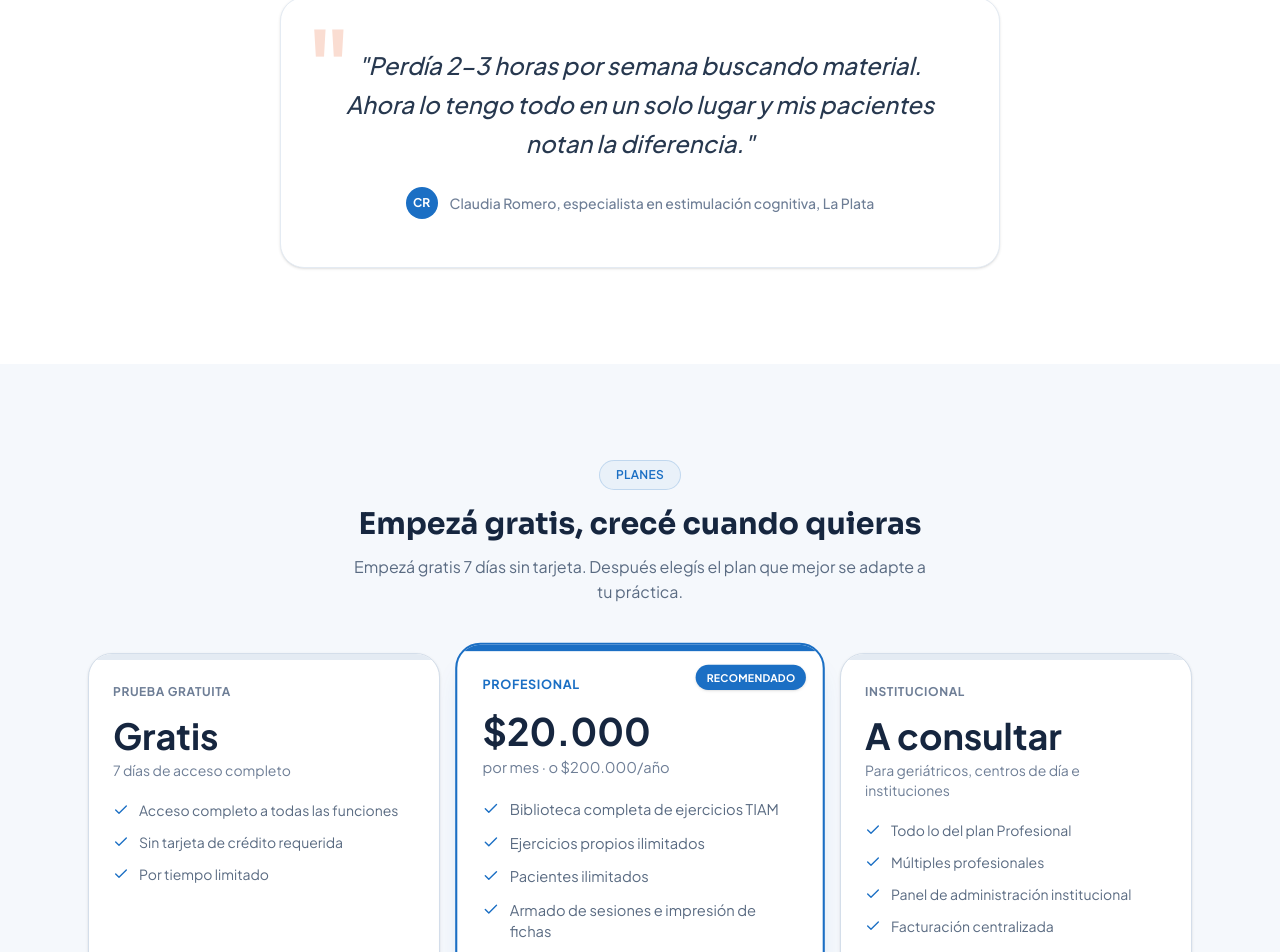
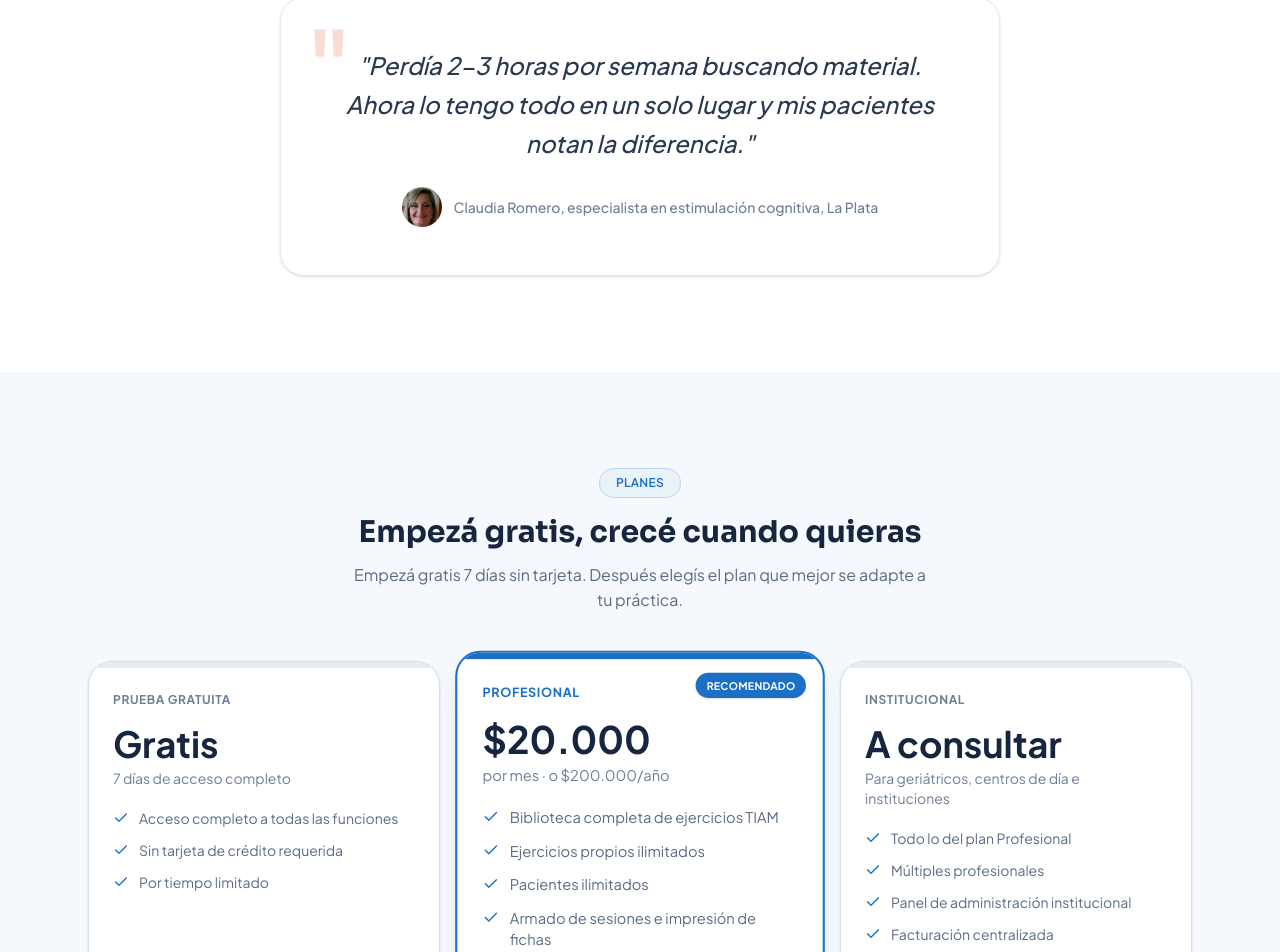
Before and after one commit to manukpo10/TIAM-frontend, a React (Vite) app: page / in a window 1280 px wide. Shown: the part 4129-5081 px from the top of the page. Built offline with nearby package versions, Linux system fonts and the light colour scheme.

Commit message:
feat(testimonial): add Claudia Romero photo to home and auth panel

```diff
--- a/src/components/layout/AuthLayout.tsx
+++ b/src/components/layout/AuthLayout.tsx
@@ -2,6 +2,7 @@ import { Outlet, Link } from 'react-router-dom'
 import { CheckCircle } from 'lucide-react'
 import logoImg from '@/assets/logogrande-sinfondo.png'
 import authSide from '@/assets/auth-side.webp'
+import claudiaImg from '@/assets/testimonial-claudia.webp'
 
 const BENEFITS = [
   'Biblioteca curada de ejercicios por área cognitiva',
@@ -59,7 +60,10 @@ export function AuthLayout() {
           <p className="text-sm italic text-white/80">
             "Perdía 2-3 horas por semana buscando material. Ahora lo tengo todo en un solo lugar y mis pacientes notan la diferencia."
           </p>
-          <p className="mt-3 text-xs font-semibold text-white/70">— Claudia Romero, especialista en estimulación cognitiva, La Plata</p>
+          <div className="mt-3 flex items-center gap-2">
+            <img src={claudiaImg} alt="Claudia Romero" className="h-8 w-8 rounded-full object-cover object-top shrink-0" />
+            <p className="text-xs font-semibold text-white/70">Claudia Romero, especialista en estimulación cognitiva, La Plata</p>
+          </div>
         </div>
       </div>
 
--- a/src/pages/landing/LandingPage.tsx
+++ b/src/pages/landing/LandingPage.tsx
@@ -14,6 +14,7 @@ import profNeuro from '@/assets/profesionales/neuropsicologia.webp'
 import profTO from '@/assets/profesionales/terapia-ocupacional.webp'
 import profGeriatria from '@/assets/profesionales/geriatria.webp'
 import profFono from '@/assets/profesionales/fonoaudiologia.webp'
+import claudiaImg from '@/assets/testimonial-claudia.webp'
 import { useAuthStore } from '@/store/auth'
 import { COGNITIVE_AREAS } from '@/lib/utils'
 
@@ -549,9 +550,7 @@ export function LandingPage() {
                 </p>
               </blockquote>
               <figcaption className="mt-6 flex items-center justify-center gap-3">
-                <div className="flex h-8 w-8 items-center justify-center rounded-full bg-tiam-blue text-white text-xs font-bold shrink-0">
-                  CR
-                </div>
+                <img src={claudiaImg} alt="Claudia Romero" className="h-10 w-10 rounded-full object-cover object-top shrink-0" />
                 <span className="text-sm text-slate-500 font-medium">
                   Claudia Romero, especialista en estimulación cognitiva, La Plata
                 </span>
```
Also changed, not shown: src/assets/testimonial-claudia.webp (added).
